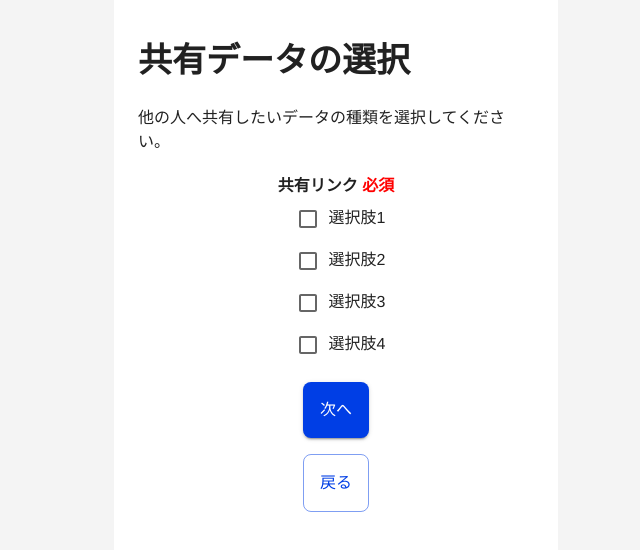
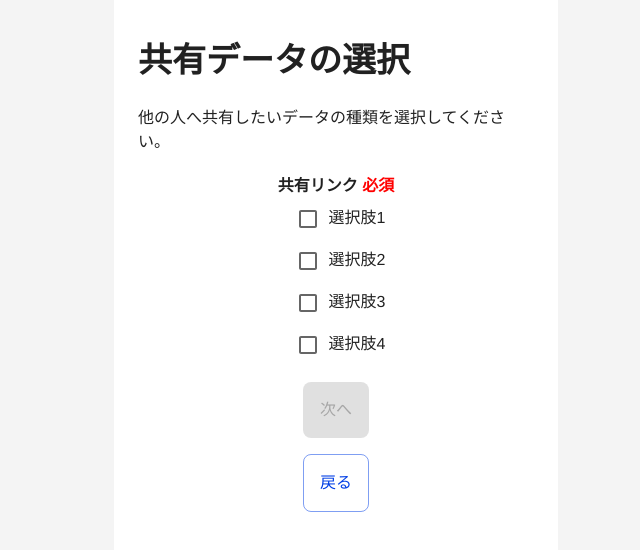
Before and after one commit to STECH-for-My-Shienkin-Navi/My-Shienkin-Navi, a React (Vite) app: page /DataShare in a window 1280 px wide. Shown: the top 550 px of the page, without its empty margins (304-944 px from the left). Built offline with nearby package versions, Linux system fonts and the light colour scheme.

Commit message:
fix: チェックボックスを何も選択していない時に、「次へ」のボタンを押せないように変更

```diff
--- a/src/components/pages/DataSharePage.tsx
+++ b/src/components/pages/DataSharePage.tsx
@@ -48,6 +48,7 @@ export const DataSharePage: FC = () => {
 
   const [CheckList, setCheckList] = useState(data);
   const [dialogOpen, setDialogOpen] = useState(false);
+  const [nextButtonIsDisabled, setNextButtonIsDisabled] = useState<boolean>(true);
 
   const [resultPageIsShow, setResultPageIsShow] = useState<boolean>(false);
   const [resultData, setResultData] = useState<ReceiveResultData>({
@@ -74,13 +75,16 @@ export const DataSharePage: FC = () => {
   };
 
   const checkHandle = (index: number) => {
+    let checkedFlag = false;
     const setItem = CheckList.map((prevItem, activeIndex) => {
+      if(index === activeIndex ? !prevItem.isCheck : prevItem.isCheck) checkedFlag = true;
       return {
         label: prevItem.label,
         isCheck: index === activeIndex ? !prevItem.isCheck : prevItem.isCheck,
       };
     });
     setCheckList([...setItem]);
+    setNextButtonIsDisabled(!checkedFlag);
   };
 
   if(resultPageIsShow) {
@@ -147,7 +151,7 @@ export const DataSharePage: FC = () => {
         </Stack>
         <Box sx={{ marginTop: '30px', mx: 2, mt: 2 }}>
           <Col spacing={2}>
-            <CommonButton onClick={() => setDialogOpen(true)}>次へ</CommonButton>
+            <CommonButton onClick={() => setDialogOpen(true)} isDisabled={nextButtonIsDisabled}>次へ</CommonButton>
             <CommonButton isSecondary onClick={() => navigate('/DataTop')}>
               戻る
             </CommonButton>
```
